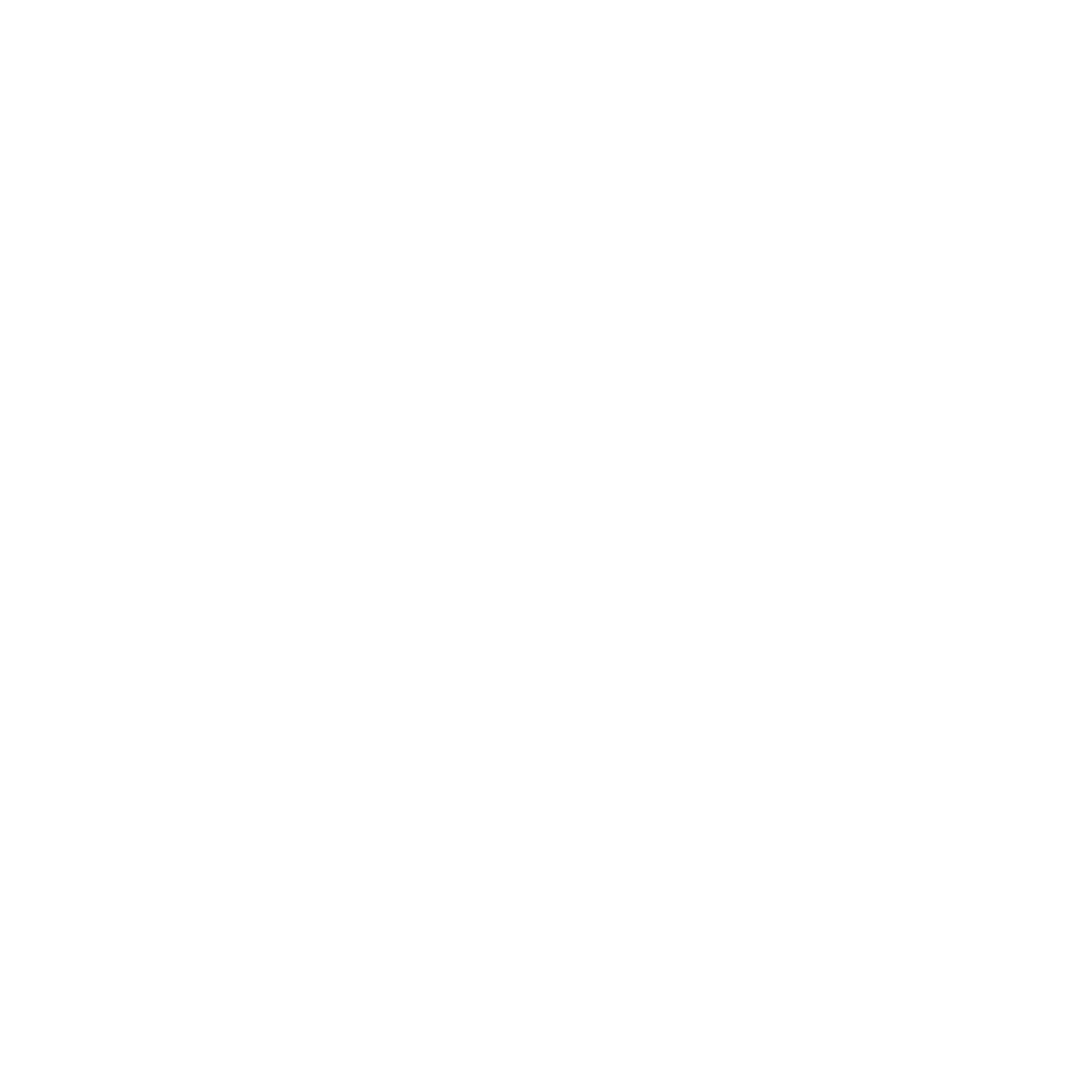
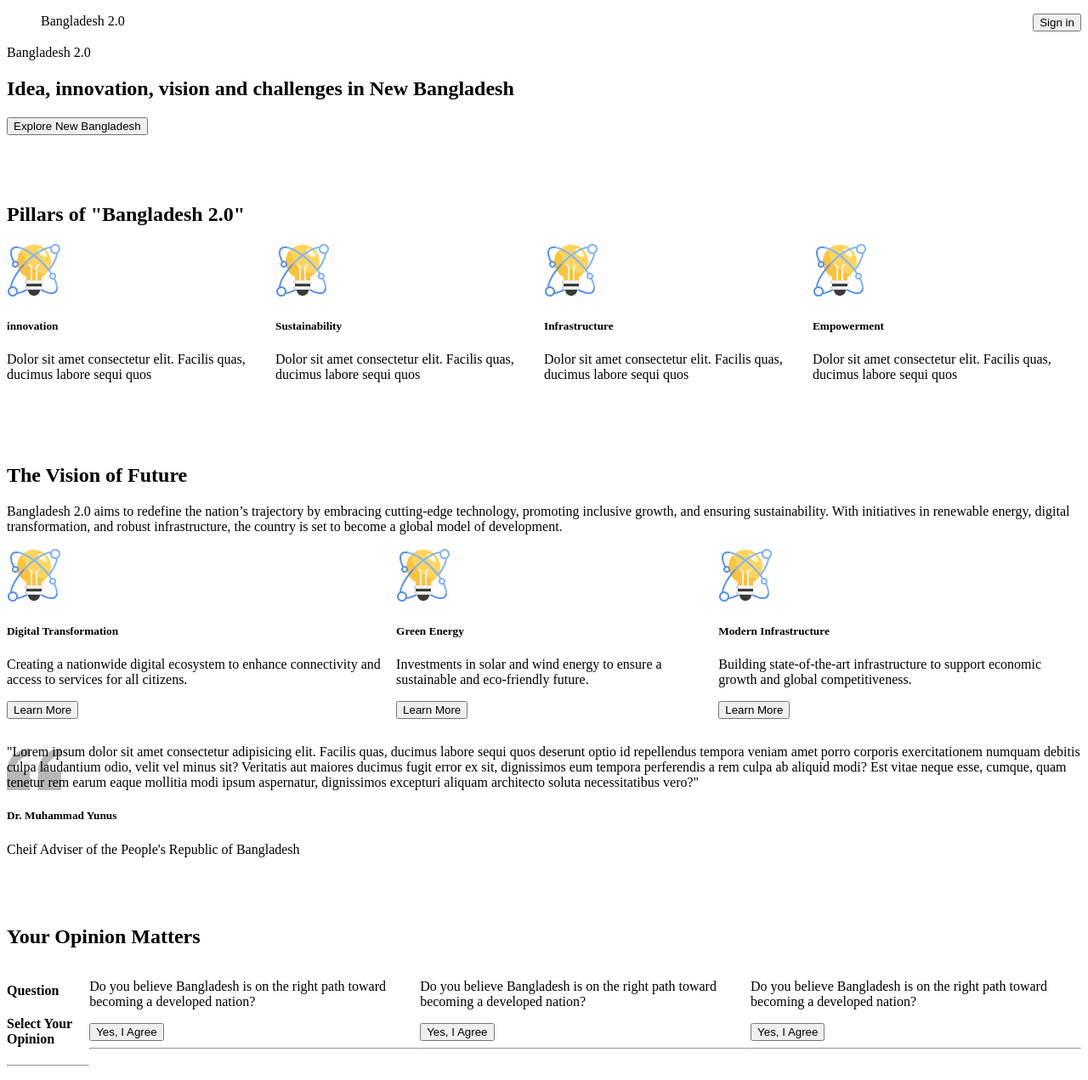
Before and after one commit to Md-MehediHasan1/milestone1-project, a plain HTML site: page index.html in a window 1280 px wide. Shown: the whole page at 85% size. Before the commit the page ends 800 px from the top, so only its background shows below. Drawn offline with Linux system fonts and the light colour scheme.

Commit message:
just basic structure created for some section

```diff
--- a/index.html
+++ b/index.html
@@ -4,14 +4,120 @@
     <meta charset="UTF-8">
     <meta name="viewport" content="width=device-width, initial-scale=1.0">
     <title>Bangladesh 2.0</title>
+    <link rel="preconnect" href="https://fonts.googleapis.com">
+<link rel="preconnect" href="https://fonts.gstatic.com" crossorigin>
+<link href="https://fonts.googleapis.com/css2?family=Fira+Sans:ital,wght@0,100;0,200;0,300;0,400;0,500;0,600;0,700;0,800;0,900;1,100;1,200;1,300;1,400;1,500;1,600;1,700;1,800;1,900&display=swap" rel="stylesheet">
+    <link rel="stylesheet" href="styles/styles.css">
 </head>
 <body>
     <header>
-
+        <div>
+            <nav>
+                <ul>
+                    <li>Bangladesh 2.0</li>
+                    <li><a href=""><button>Sign in</button></a></li>
+                </ul>
+            </nav>
+        </div>
+        <section class="header-section">
+            <div>
+                <p>Bangladesh 2.0</p>
+                <h2>Idea, innovation, vision and challenges in New Bangladesh</h2>
+                <div>
+                    <button>Explore New Bangladesh</button>
+                </div>
+            </div>
+        </section>
     </header>
 
     <main>
+        <section class="pillars-section">
+            <h1>Pillars of "Bangladesh 2.0"</h1>
+            <div class="pillars-container">
+                <div class="pillars-item">
+                    <img src="assets/card-icon.png" alt="">
+                    <h5>innovation</h5>
+                    <p>Dolor sit amet consectetur elit. Facilis quas, ducimus labore sequi quos </p>
+                </div>
+                <div class="pillars-item">
+                    <img src="assets/card-icon.png" alt="">
+                    <h5>Sustainability</h5>
+                    <p>Dolor sit amet consectetur elit. Facilis quas, ducimus labore sequi quos </p>
+                </div>
+                <div class="pillars-item">
+                    <img src="assets/card-icon.png" alt="">
+                    <h5>Infrastructure</h5>
+                    <p>Dolor sit amet consectetur elit. Facilis quas, ducimus labore sequi quos </p>
+                </div>
+                <div class="pillars-item">
+                    <img src="assets/card-icon.png" alt="">
+                    <h5>Empowerment</h5>
+                    <p>Dolor sit amet consectetur elit. Facilis quas, ducimus labore sequi quos </p>
+                </div>
+            </div>
+        </section>
 
+        <section class="vision-section">
+            <h1>The Vision of Future</h1>
+            <p>Bangladesh 2.0 aims to redefine the nation’s trajectory by embracing cutting-edge technology, promoting inclusive growth, and ensuring sustainability. With initiatives in renewable energy, digital transformation, and robust infrastructure, the country is set to become a global model of development.</p>
+            <div class="vision-container">
+                <div class="vision-item">
+                    <img src="assets/card-icon.png" alt="">
+                    <h5>Digital Transformation</h5>
+                    <p>Creating a nationwide digital ecosystem to enhance connectivity and access to services for all citizens.</p>
+                    <button>Learn More</button>
+                </div>
+                <div class="vision-item">
+                    <img src="assets/card-icon.png" alt="">
+                    <h5>Green Energy</h5>
+                    <p>Investments in solar and wind energy to ensure a sustainable and eco-friendly future.</p>
+                    <button>Learn More</button>
+                </div>
+                <div class="vision-item">
+                    <img src="assets/card-icon.png" alt="">
+                    <h5>Modern Infrastructure</h5>
+                    <p>Building state-of-the-art infrastructure to support economic growth and global competitiveness.</p>
+                    <button>Learn More</button>
+                </div>
+            </div>
+            <div>
+                <p class="quotation">
+                    "Lorem ipsum dolor sit amet consectetur adipisicing elit. Facilis quas, ducimus labore sequi quos deserunt optio id repellendus tempora veniam amet porro corporis exercitationem numquam debitis culpa laudantium odio, velit vel minus sit? Veritatis aut maiores ducimus fugit error ex sit, dignissimos eum tempora perferendis a rem culpa ab aliquid modi? Est vitae neque esse, cumque, quam tenetur rem earum eaque mollitia modi ipsum aspernatur, dignissimos excepturi aliquam architecto soluta necessitatibus vero?"
+
+                    <h5>Dr. Muhammad Yunus</h5>
+                    <p>Cheif Adviser of the People's Republic of Bangladesh
+                    </p>
+                </p>
+
+
+            </div>
+        </section>
+
+        <section class="opinion-section">
+            <h1>Your Opinion Matters</h1>
+            <div class="opinion-container">
+                <div class="opinion-item">
+                    <h4>Question</h4>
+                    <h4>Select Your Opinion</h4>
+                    <hr>
+                </div>
+                <div class="opinion-item">
+                    <p>Do you believe Bangladesh is on the right path toward becoming a developed nation?</p>
+                    <button>Yes, I Agree</button>
+                    <hr>
+                </div>
+                <div class="opinion-item">
+                    <p>Do you believe Bangladesh is on the right path toward becoming a developed nation?</p>
+                    <button>Yes, I Agree</button>
+                    <hr>
+                </div>
+                <div class="opinion-item">
+                    <p>Do you believe Bangladesh is on the right path toward becoming a developed nation?</p>
+                    <button>Yes, I Agree</button>
+                    <hr>
+                </div>
+            </div>
+        </section>
     </main>
 
     <footer>
--- a/styles/styles.css
+++ b/styles/styles.css
@@ -0,0 +1,50 @@
+
+/* header styles */
+
+*{
+   /* margin-left: 160px;
+   margin-right: 160px; */
+}
+nav ul{
+    display: flex;
+    justify-content: space-between;
+}
+
+nav ul li{
+    list-style: none;
+
+}
+.header-section{
+    margin-bottom: 80px;
+}
+
+/* main section styles */
+
+.pillars-container{
+    display: flex;
+    justify-content: space-around;
+}
+.pillars-section{
+    margin-bottom: 80px;
+}
+
+.vision-section{
+    margin-bottom: 80px;
+}
+.vision-container{
+    display: flex;
+    justify-content: space-around;
+    margin-bottom: 30px;
+}
+
+.quotation{
+    background-image: url("../assets/quote-bg.png");
+    background-position: top-left;
+    background-repeat: no-repeat;
+}
+
+.opinion-container{
+    display: flex;
+    justify-content: space-between;
+
+}
```
